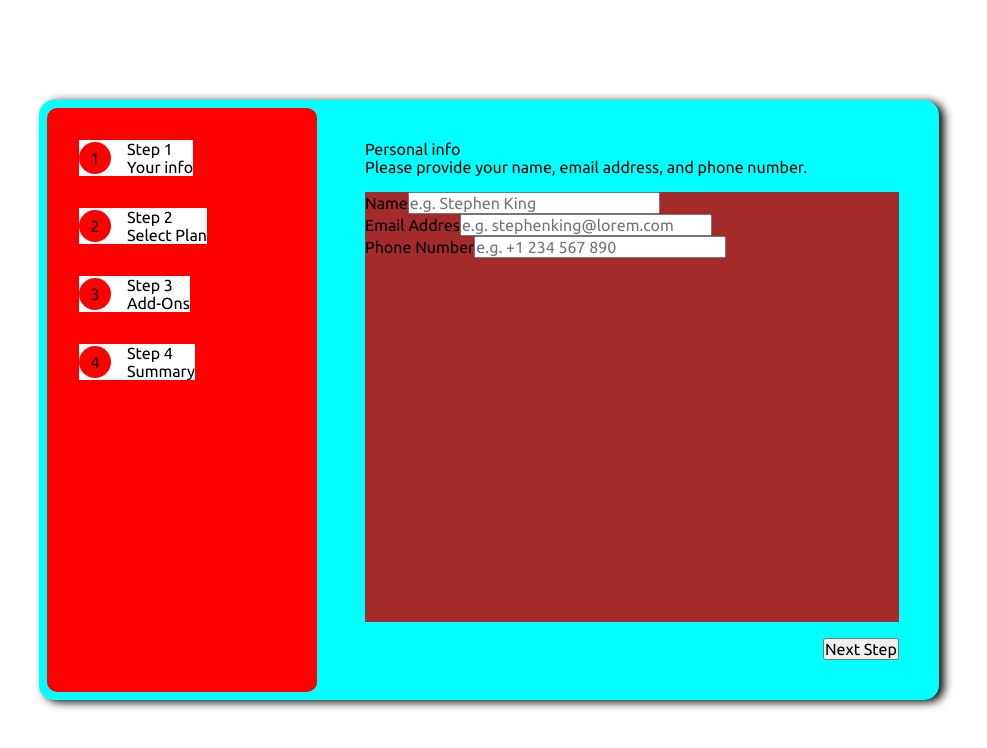
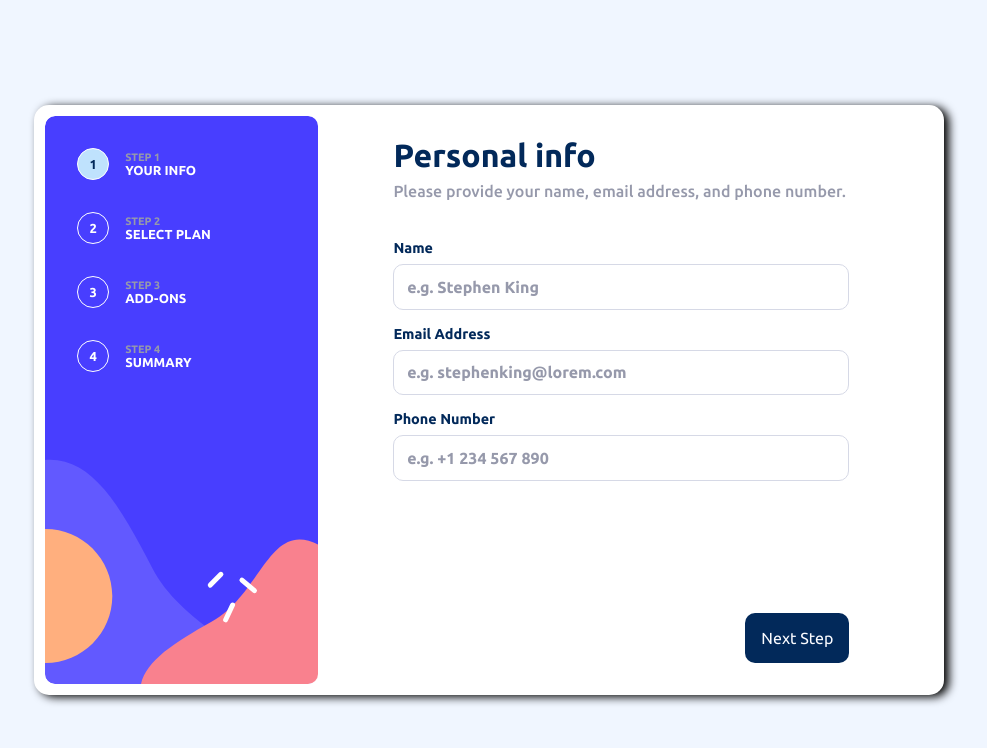
Before and after one commit to PatrykO92/FrontendMentor_Multi-step-form-, a React (Create React App) app: page / in a window 1280 px wide. Shown: the top 748 px of the page, without its empty margins (151-1138 px from the left). Built offline with nearby package versions, Linux system fonts and the light colour scheme.

Commit message:
added styling for .form-side-bar, .form-main-container and .form-your-info

```diff
--- a/src/assets/styles/app.css
+++ b/src/assets/styles/app.css
@@ -3,4 +3,5 @@ body {
   justify-content: center;
   align-items: center;
   min-height: 100vh;
+  background-color: var(--secondary-color3);
 }
--- a/src/assets/styles/form.css
+++ b/src/assets/styles/form.css
@@ -3,14 +3,15 @@
   flex-wrap: wrap;
   box-shadow: 5px 2px 10px black;
   border-radius: 15px;
-  min-width: 900px;
-  min-height: 600px;
-  background-color: aqua;
+  min-width: 910px;
+  min-height: 590px;
+  background-color: var(--secondary-color5);
+  gap: 2rem;
 }
 
 .form-side-bar {
   padding: 2rem;
-  margin: 0.5rem;
+  margin: 0.7rem;
   border-radius: 10px;
   width: 30%;
   min-height: 100%;
@@ -19,23 +20,30 @@
   gap: 2rem;
   justify-content: flex-start;
   align-items: flex-start;
-  background-color: red;
+  background-image: url("../images/bg-sidebar-desktop.svg");
 }
 
 .form-side-bar > div {
-  background-color: white;
   display: flex;
   align-items: center;
   gap: 1rem;
+  color: var(--secondary-color5);
+  font-size: small;
+  font-weight: bold;
 }
 
 .form-side-bar span {
+  color: var(--secondary-color1);
   display: block;
+  font-size: smaller;
 }
 
 .form-side-bar-number {
-  background-color: red;
+  font-size: small;
+  font-weight: bold;
   border-radius: 50%;
+  border: 1px solid var(--secondary-color5);
+  color: var(--secondary-color5);
   width: 2rem;
   height: 2rem;
   display: flex;
@@ -43,8 +51,9 @@
   justify-content: center;
 }
 
-.form-side-bar-number .active {
-  background-color: blue;
+.active {
+  color: var(--primary-color1);
+  background-color: var(--primary-color4);
 }
 
 .form-main-container {
@@ -52,12 +61,22 @@
   display: flex;
   flex-direction: column;
   padding: 2rem;
-  margin: 0.5rem;
   gap: 1rem;
+  max-width: 520px;
 }
 
 .form-main-container p > span {
   display: block;
+  color: var(--primary-color1);
+  font-weight: bold;
+  font-size: 2rem;
+  margin-bottom: 0.5rem;
+}
+
+.form-main-container > p {
+  color: var(--secondary-color1);
+  font-weight: 500;
+  margin-bottom: 0.5rem;
 }
 
 .form-navigation-buttons {
@@ -65,15 +84,73 @@
   justify-content: space-between;
 }
 
+.form-navigation-buttons > .button {
+  color: var(--secondary-color4);
+  padding: 1rem;
+  background-color: var(--primary-color1);
+  border: 0;
+  border-radius: 10px;
+  transition: all 1s;
+}
+
+.form-navigation-buttons > .button:hover {
+  background-color: var(--primary-color2);
+}
+
+.form-navigation-buttons > .back-button {
+  color: var(--secondary-color1);
+  padding: 1rem;
+  background-color: transparent;
+  border: 0;
+  transition: all 1s;
+}
+
+.form-navigation-buttons > .back-button:hover {
+  color: var(--primary-color1);
+}
+
 .form-your-info,
 .form-select-plan,
 .form-add-ons,
 .form-summary,
 .form-success {
+  flex: 1;
   display: flex;
-  flex: 1;
   flex-direction: column;
-  background-color: brown;
+}
+
+.form-your-info {
+  padding-top: 1rem;
+}
+
+.form-your-info label,
+.form-your-info input {
+  display: block;
+  color: var(--primary-color1);
+  font-weight: 700;
+  margin-bottom: 1rem;
+  width: 100%;
+}
+
+.form-your-info label {
+  font-size: 0.9rem;
+  margin-bottom: 0.5rem;
+  font-weight: 700;
+}
+.form-your-info ::placeholder {
+  color: var(--secondary-color1);
+}
+
+.form-your-info input {
+  padding: 0.8rem;
+  border-radius: 10px;
+  border: 1px solid var(--secondary-color2);
+  font-weight: 700;
+}
+
+.form-your-info input:focus {
+  border: 1px solid var(--primary-color2);
+  outline: none;
 }
 
 .form-select-plan > div:nth-child(1) {
--- a/src/assets/styles/main.css
+++ b/src/assets/styles/main.css
@@ -3,7 +3,7 @@
   --primary-color2: hsl(243, 100%, 62%);
   --primary-color3: hsl(228, 100%, 84%);
   --primary-color4: hsl(206, 94%, 87%);
-  --primary-color4: hsl(354, 84%, 57%);
+  --primary-color5: hsl(354, 84%, 57%);
   --secondary-color1: hsl(231, 11%, 63%);
   --secondary-color2: hsl(229, 24%, 87%);
   --secondary-color3: hsl(217, 100%, 97%);
--- a/src/components/Form.jsx
+++ b/src/components/Form.jsx
@@ -32,7 +32,7 @@ const Form = () => {
 
   const [totalPrice, setTotalPrice] = useState(0);
 
-  const [isLoading, setIsLoading] = useState(false);
+  const [isLoading, setIsLoading] = useState(true);
   const [actualStep, setActualStep] = useState(1);
 
   const handleInputChange = (event) => {
@@ -57,7 +57,11 @@ const Form = () => {
     }, 500);
   };
 
-  useEffect(() => {}, []);
+  useEffect(() => {
+    setTimeout(() => {
+      setIsLoading(false);
+    }, 500);
+  }, []);
 
   useEffect(() => {
     const planPrice =
@@ -77,27 +81,59 @@ const Form = () => {
     <div className="form-container">
       <div className="form-side-bar">
         <div>
-          <p className="form-side-bar-number">1</p>
+          <p
+            className={
+              actualStep === 1
+                ? "form-side-bar-number active"
+                : "form-side-bar-number"
+            }
+          >
+            1
+          </p>
           <p>
-            <span>Step 1</span> Your info
+            <span>STEP 1</span> YOUR INFO
           </p>
         </div>
         <div>
-          <p className="form-side-bar-number">2</p>
+          <p
+            className={
+              actualStep === 2
+                ? "form-side-bar-number active"
+                : "form-side-bar-number"
+            }
+          >
+            2
+          </p>
           <p>
-            <span>Step 2</span> Select Plan
+            <span>STEP 2</span> SELECT PLAN
           </p>
         </div>
         <div>
-          <p className="form-side-bar-number">3</p>
+          <p
+            className={
+              actualStep === 3
+                ? "form-side-bar-number active"
+                : "form-side-bar-number"
+            }
+          >
+            3
+          </p>
           <p>
-            <span>Step 3</span> Add-Ons
+            <span>STEP 3</span> ADD-ONS
           </p>
         </div>
         <div>
-          <p className="form-side-bar-number">4</p>
+          <p
+            className={
+              actualStep === 4
+                ? "form-side-bar-number active"
+                : "form-side-bar-number"
+            }
+          >
+            4
+          </p>
           <p>
-            <span>Step 4</span> Summary
+            <span>STEP 4</span> SUMMARY
           </p>
         </div>
       </div>
@@ -123,9 +159,9 @@ const Form = () => {
                 changeStep(2);
               }}
             >
-              <label>
-                Name
+              <label htmlFor="input-name">Name</label>
               <input
+                id="input-name"
                 name="name"
                 value={form.name}
                 onChange={handleInputChange}
@@ -134,10 +170,10 @@ const Form = () => {
                 maxLength={80}
                 required
               ></input>
-              </label>
-              <label>
-                Email Addres
+
+              <label htmlFor="input-email">Email Address</label>
               <input
+                id="input-email"
                 name="email"
                 value={form.email}
                 onChange={handleInputChange}
@@ -146,10 +182,9 @@ const Form = () => {
                 maxLength={80}
                 required
               ></input>
-              </label>
-              <label>
-                Phone Number
+              <label htmlFor="input-phone">Phone Number</label>
               <input
+                id="input-phone"
                 name="phone"
                 value={form.phone}
                 onChange={handleInputChange}
@@ -157,7 +192,6 @@ const Form = () => {
                 placeholder="e.g. +1 234 567 890"
                 required
               ></input>
-              </label>
             </form>
           )}
 
@@ -316,7 +350,7 @@ const Form = () => {
                       <p>
                         {form.plan} {monthlyPayment ? "(Monthly)" : "(Yearly)"}
                       </p>
-                      <button onClick={() => setActualStep(2)}>Change</button>
+                      <button onClick={() => changeStep(2)}>Change</button>
                     </div>
                     <p>
                       $
@@ -386,13 +420,17 @@ const Form = () => {
               {actualStep === 1 ? (
                 <div></div>
               ) : (
-                <button onClick={() => changeStep(actualStep - 1)}>
+                <button
+                  className="back-button"
+                  onClick={() => changeStep(actualStep - 1)}
+                >
                   Go Back
                 </button>
               )}
 
               {actualStep === 4 ? (
                 <button
+                  className="button confirm-button"
                   onClick={() => {
                     console.log(
                       `User sent to API!\n
@@ -411,11 +449,14 @@ const Form = () => {
                   Confirm
                 </button>
               ) : actualStep === 1 ? (
-                <button form="form-your-info" type="submit">
+                <button className="button" form="form-your-info" type="submit">
                   Next Step
                 </button>
               ) : (
-                <button onClick={() => changeStep(actualStep + 1)}>
+                <button
+                  className="button"
+                  onClick={() => changeStep(actualStep + 1)}
+                >
                   Next Step
                 </button>
               )}
```
Lines whose indentation alone changed are shown as unchanged.
